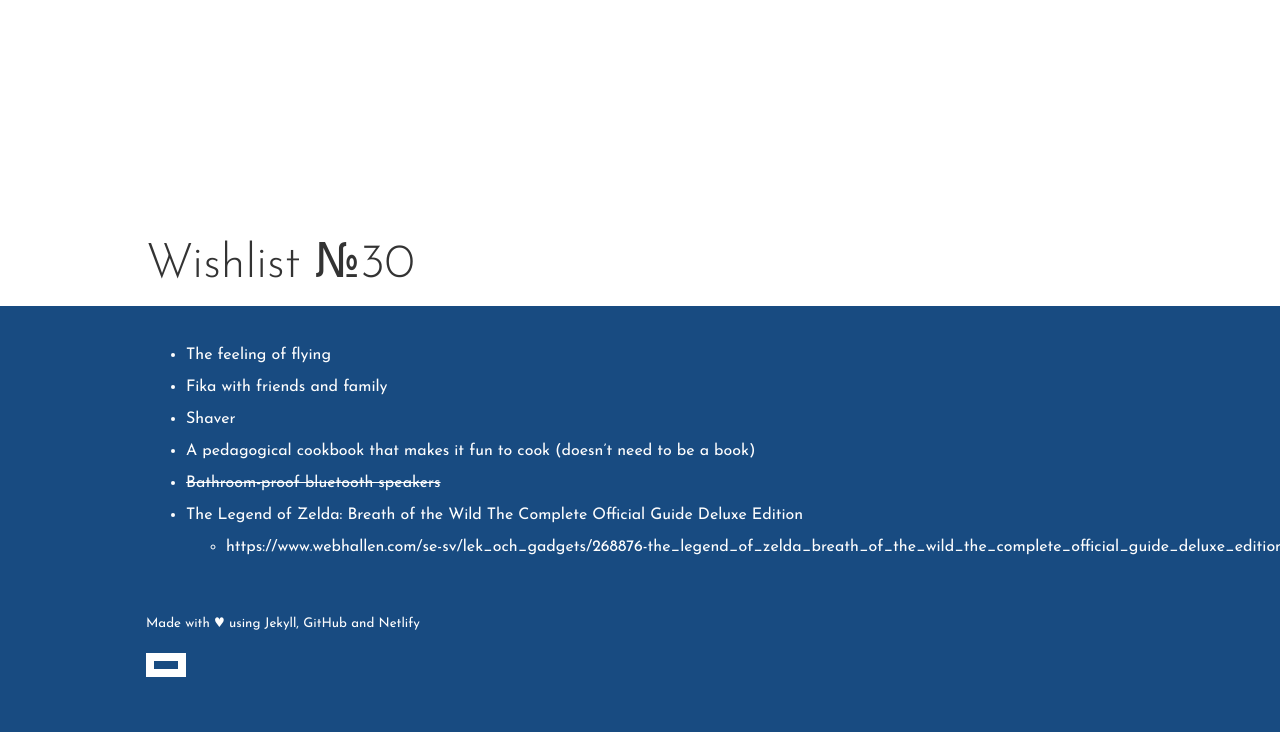
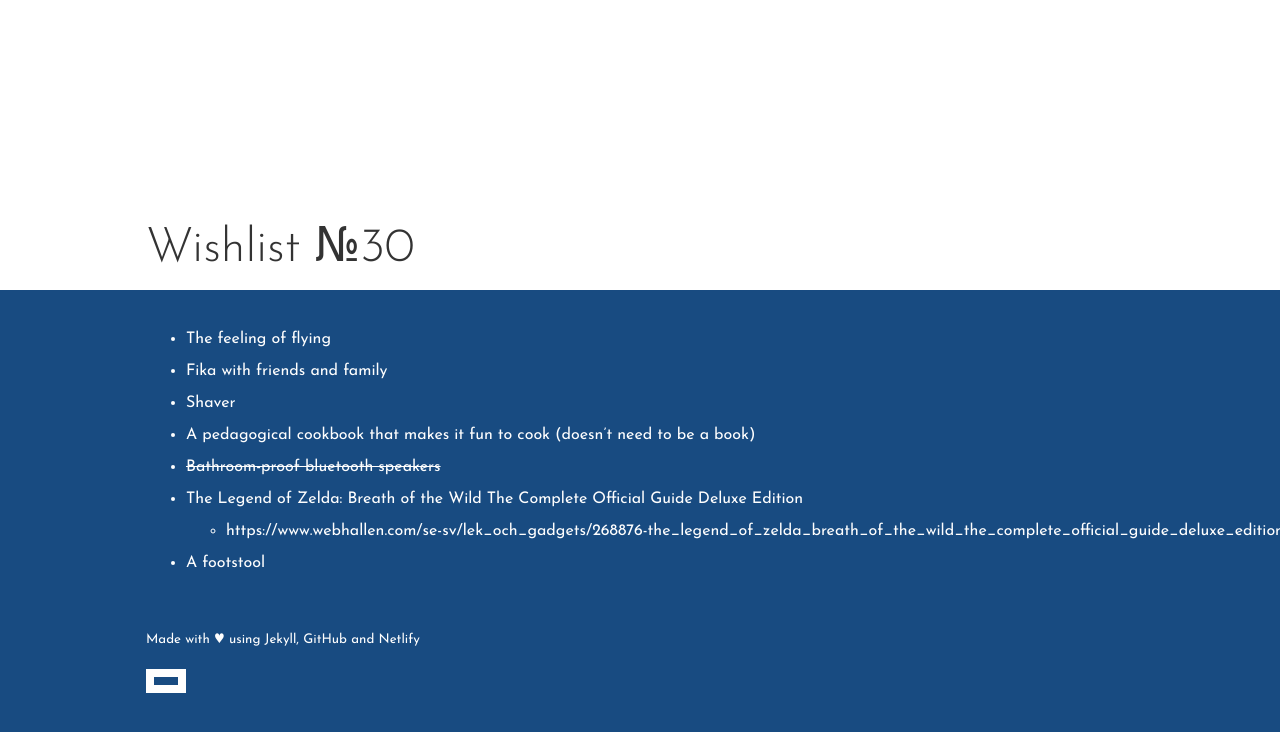
Before and after one commit to oscarb/oscarb.github.io, a Jekyll site: the page built from wishlist-30.md, in a window 1280 px wide. Shown: the top 732 px of the page. Built offline with Jekyll 4.4.1, drawn with Linux system fonts in a browser that asks for light colours; our own code applies the rules of GitHub Pages for plain Markdown files.

Commit message:
Update wishlist-30.md

```diff
--- a/wishlist-30.md
+++ b/wishlist-30.md
@@ -7,3 +7,4 @@
   * ~~Bathroom-proof bluetooth speakers~~
   * The Legend of Zelda: Breath of the Wild The Complete Official Guide Deluxe Edition
     - https://www.webhallen.com/se-sv/lek_och_gadgets/268876-the_legend_of_zelda_breath_of_the_wild_the_complete_official_guide_deluxe_edition
+  * A footstool
```
